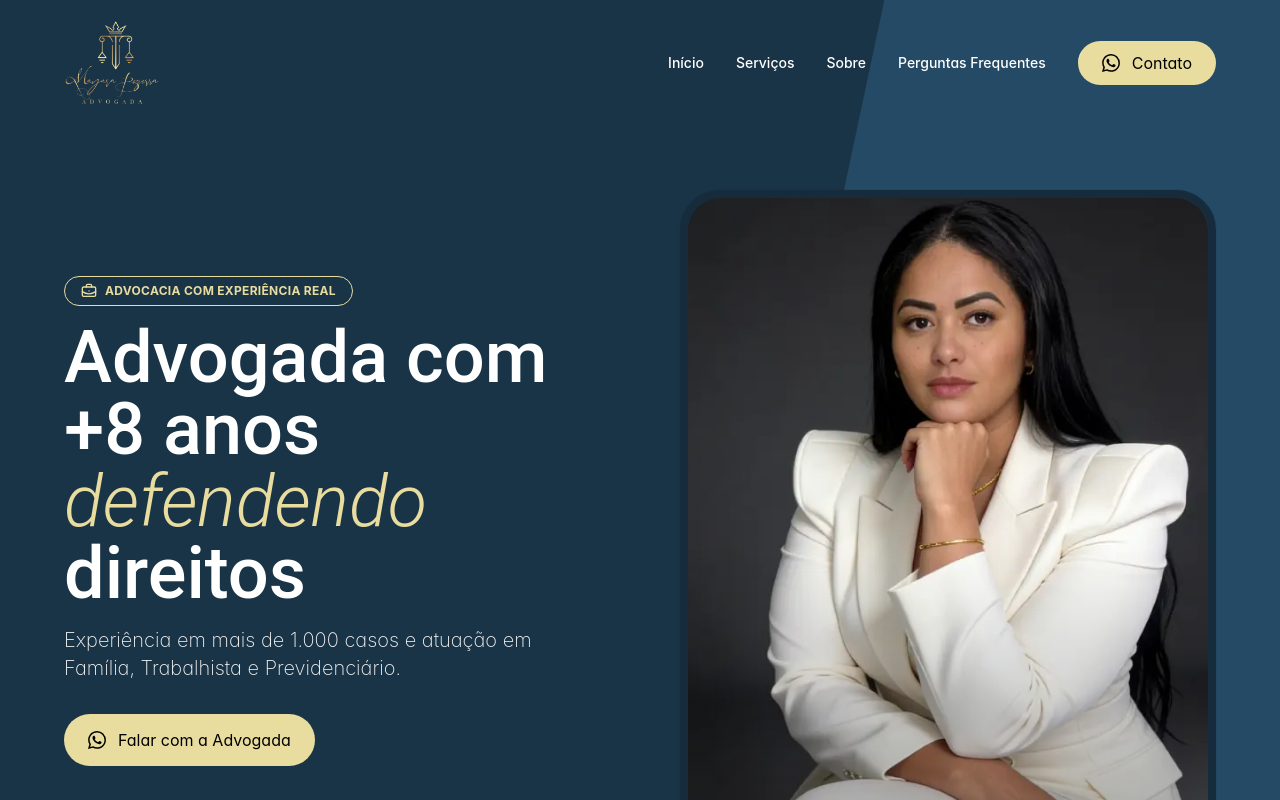
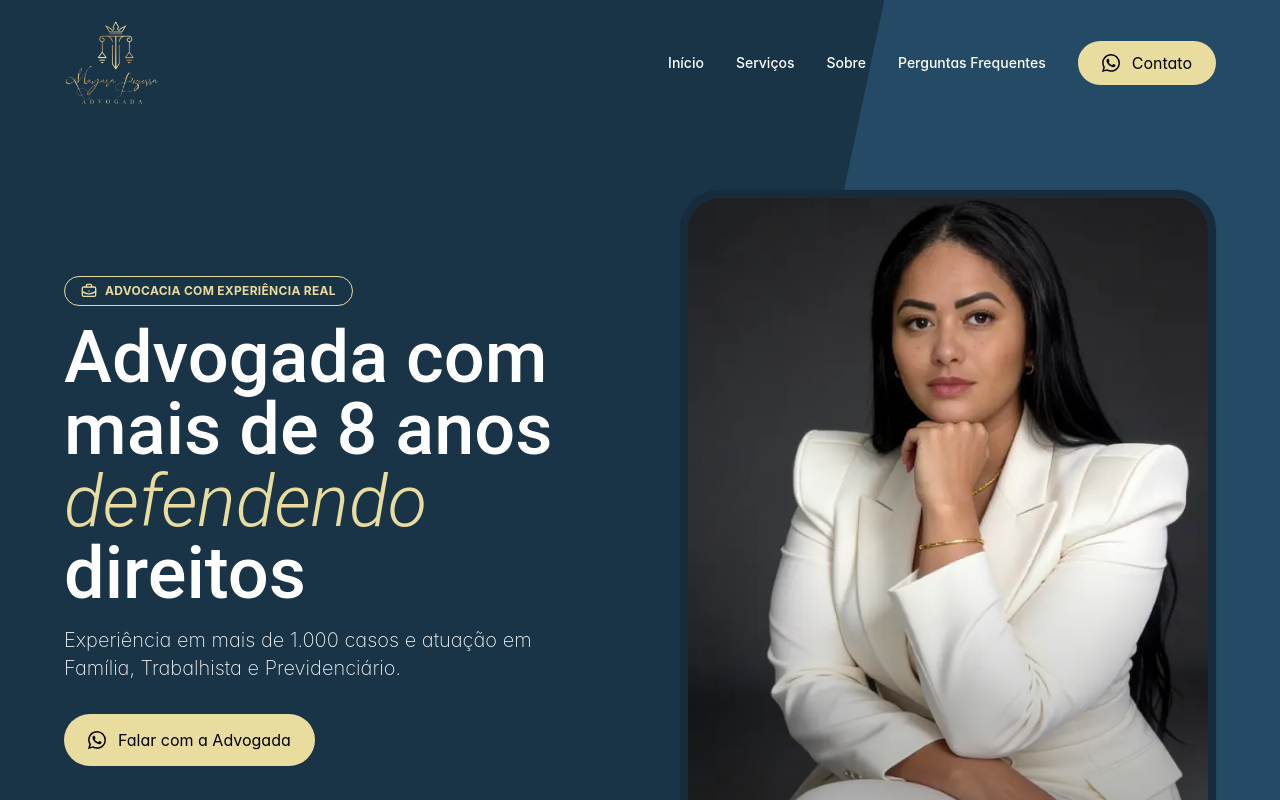
Before and after one commit to Paper-Street-Softwares/SOP-Mayara-Bezerra, a React (Vite) app: page / in a window 1280 px wide. Shown: the top 800 px of the page. Built offline with nearby package versions, Linux system fonts and the light colour scheme.

Commit message:
fix: copy Hero

```diff
--- a/src/content/content.jsx
+++ b/src/content/content.jsx
@@ -135,7 +135,7 @@ const content = {
         </>
       ),
       miniTag: <>Advocacia com experiência real</>,
-      FirstPart: <span>Advogada com +8 anos</span>,
+      FirstPart: <span>Advogada com mais de 8 anos </span>,
       Destaque: (
         <span className="destaque relative italic font-light">defendendo</span>
       ),
```
